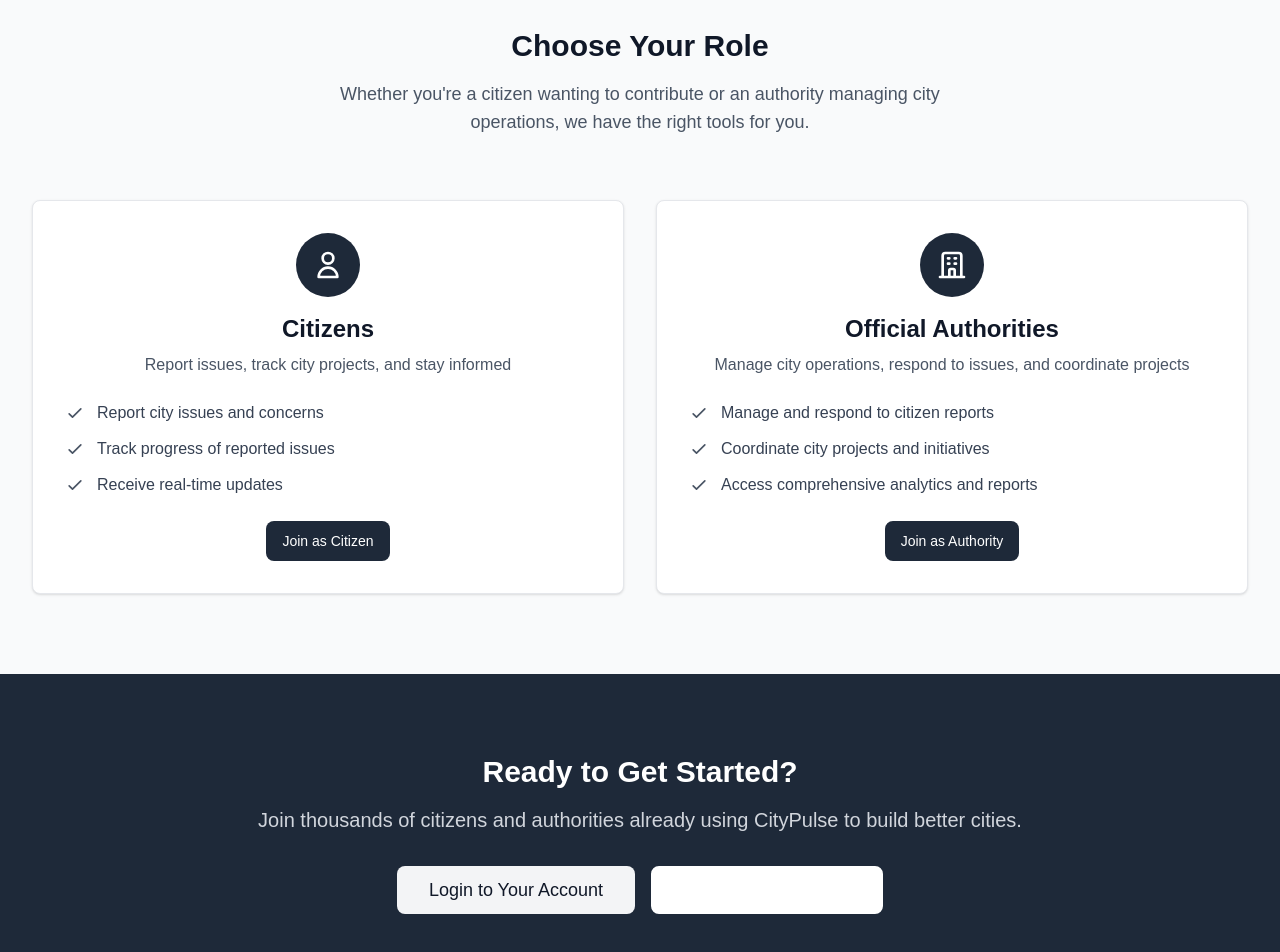
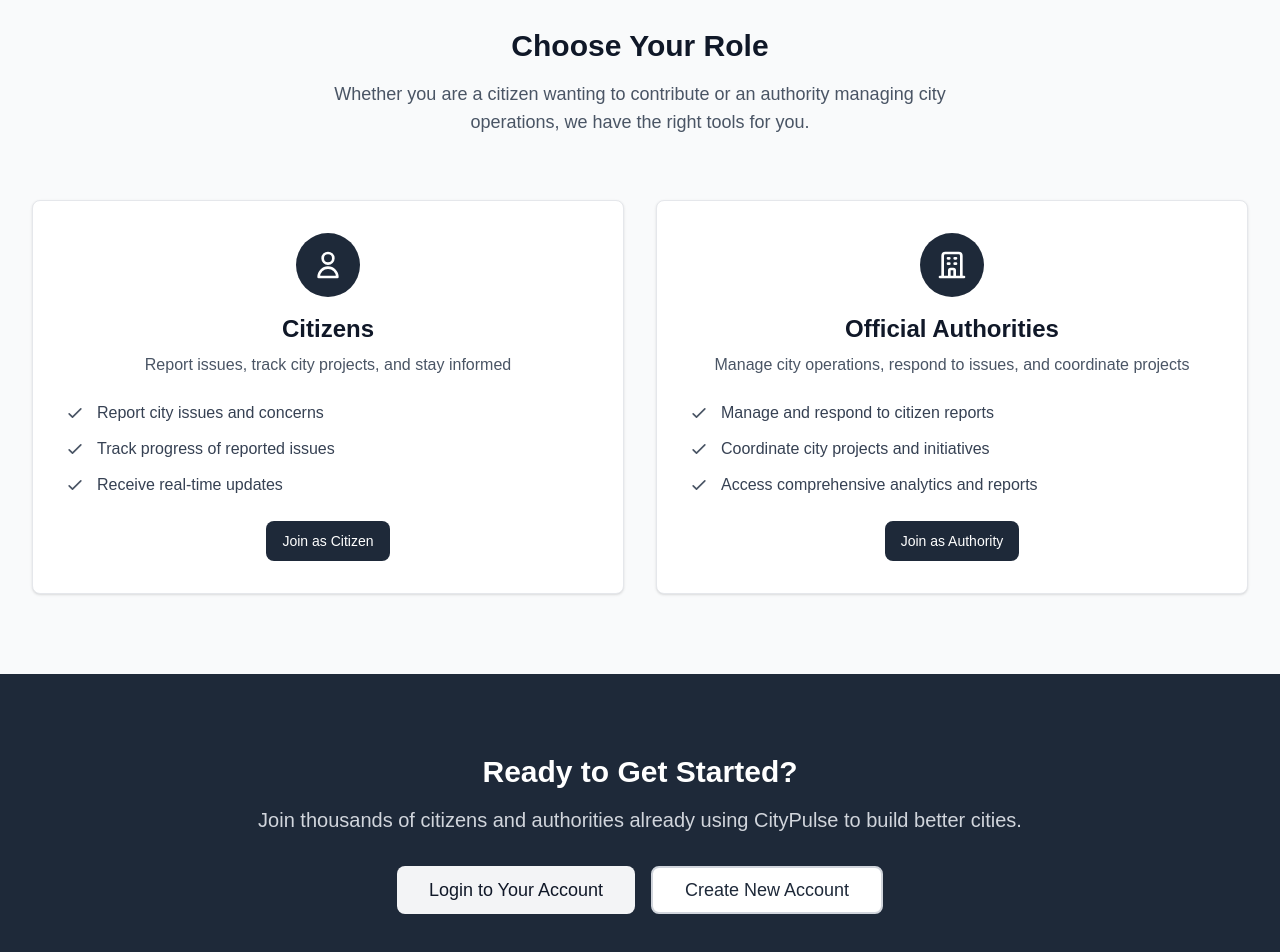
Before and after one commit to aaryamansinghshekhawat/CityPulse, a Next.js app: page / in a window 1280 px wide. Shown: the part 962-1914 px from the top of the page. Built offline with nearby package versions, Linux system fonts and the light colour scheme.

Commit message:
solved the vercel error

```diff
--- a/src/components/sections/CTA.tsx
+++ b/src/components/sections/CTA.tsx
@@ -23,7 +23,6 @@ const CTA: React.FC = () => {
             variant="outline"
             size="lg"
             href="/signup"
-            className="border-white text-white hover:bg-white hover:text-gray-800"
           >
             Create New Account
           </Button>
--- a/src/components/sections/UserTypes.tsx
+++ b/src/components/sections/UserTypes.tsx
@@ -55,7 +55,7 @@ const UserTypes: React.FC = () => {
             Choose Your Role
           </h2>
           <p className="text-lg text-gray-600 max-w-2xl mx-auto">
-            Whether you're a citizen wanting to contribute or an authority managing city operations,
+            Whether you are a citizen wanting to contribute or an authority managing city operations,
             we have the right tools for you.
           </p>
         </div>
```
